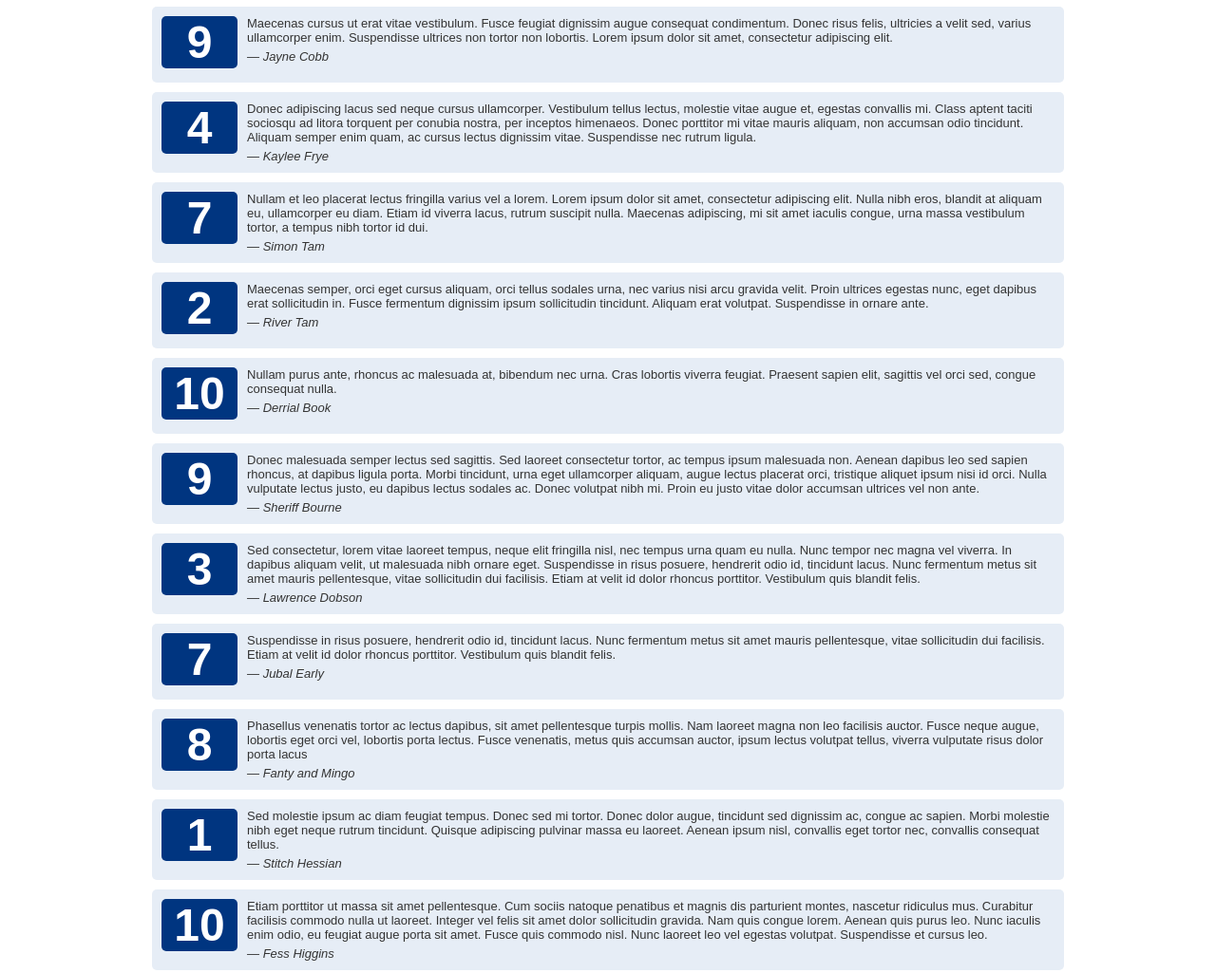
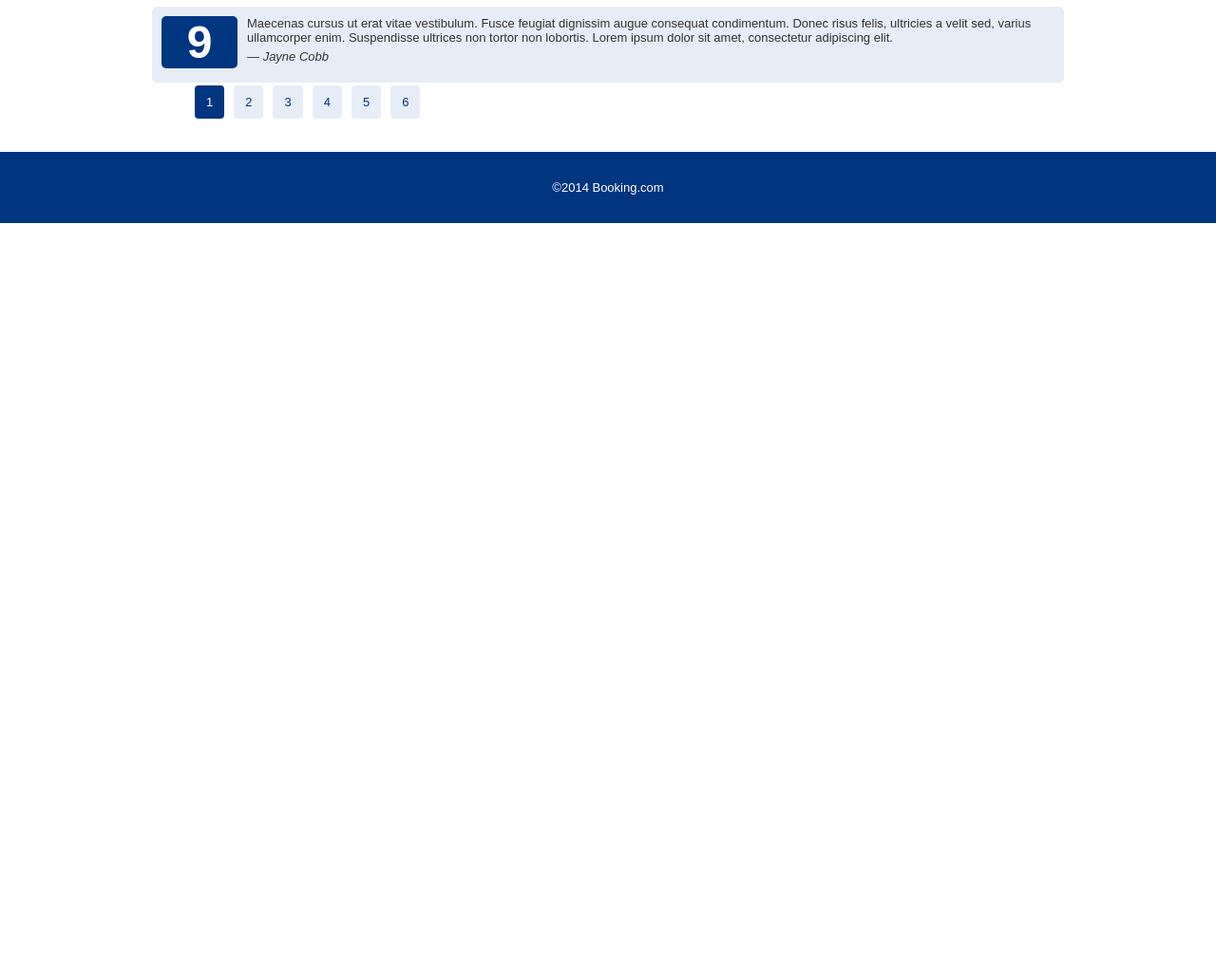
Before and after one commit to jesusoterogomez/fe, a plain HTML site: page index.html in a window 1280 px wide. Shown: the part 1779-2804 px from the top of the page at 95% size. After the commit the page ends 2014 px from the top, so only its background shows below. Drawn offline with Linux system fonts and the light colour scheme.

Commit message:
Added review pagination support

```diff
--- a/css.css
+++ b/css.css
@@ -115,6 +115,18 @@ h2 {
 	margin-top: 5px;
 }
 
+.reviews_pagination a{
+	padding:10px 12px;
+	border-radius: 4px;
+	margin:5px;
+	background: #e6edf6;
+	text-decoration: none;
+	color: #003580;
+}
+.reviews_pagination a.active{
+	background-color: #003580;
+	color:#FFF;
+}
 /* rooms table */
 
 .button {
--- a/index.html
+++ b/index.html
@@ -471,6 +471,8 @@
 					</blockquote>
 				</li>
 			</ul>
+			<ul class="reviews_pagination">
+			</ul>
 		</section>
 
 		<section class="footer">
--- a/js.js
+++ b/js.js
@@ -1,3 +1,5 @@
+'use strict';
+
 var currency = '&euro;';
 
 // Room Table Selectors
@@ -62,3 +64,48 @@ cols.click(function (e) {
     $(this).addClass(desc).removeClass(asc);
   }
 });
+
+
+
+// Reviews
+var firstPage     = 1;
+var pageItems     = 5;
+var reviewList    = $('.reviews_list');
+var reviews       = $(reviewList).find('.one_review');
+var pageCount     = Math.ceil(reviews.length / pageItems);
+var pagination    = $('.reviews_pagination');
+var pagerButton   = '.pager_button';
+var pagerTemplate = '<a href="#" class="pager_button"></>';
+
+function createPaging(pageCount) {
+  var i;
+  for (i = 0; i < pageCount; i++) {
+    pagination.append($(pagerTemplate).html(i + 1));
+  }
+}
+
+function getPage(pageNumber) {
+  reviews.hide();
+  $(pagination).find(pagerButton).eq(pageNumber - 1).addClass('active');
+  $.each(reviews, function (n) {
+    if (n >= (pageNumber - 1) * pageItems && n < pageNumber * pageItems) {
+      $(this).show();
+    }
+  });
+}
+
+function paginateReviews(pageNumber, pageCount) {
+  if (pageCount > 1) {
+    createPaging(pageCount); // start paging at 1
+  }
+  getPage(pageNumber);
+}
+
+paginateReviews(firstPage, pageCount); // Paginate Reviews
+
+/* Change pages event */
+pagination.on('click', pagerButton, function (event) {
+  event.preventDefault();
+  $('.pagination a').removeClass('active');
+  getPage($(this).html());
+});
```
